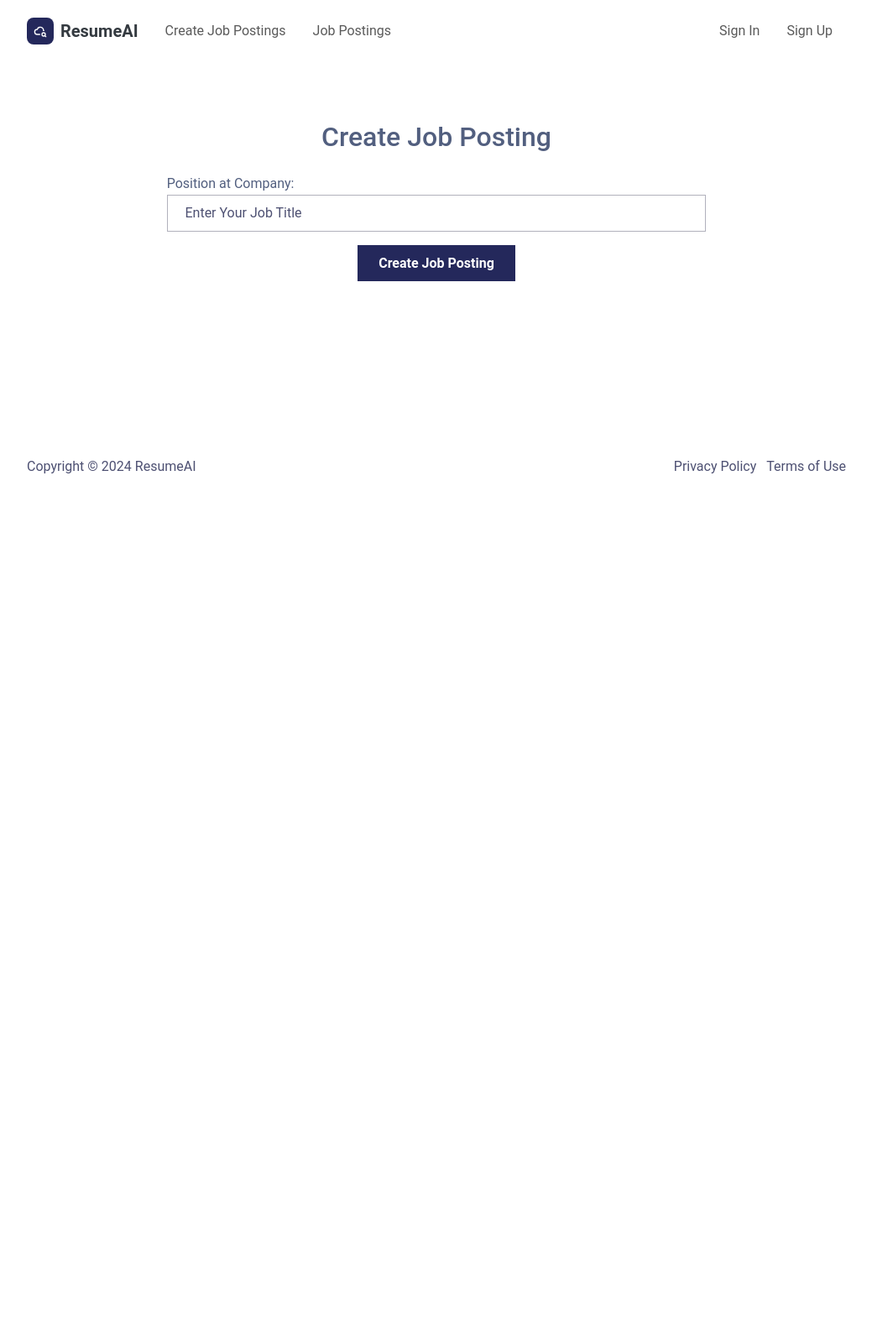
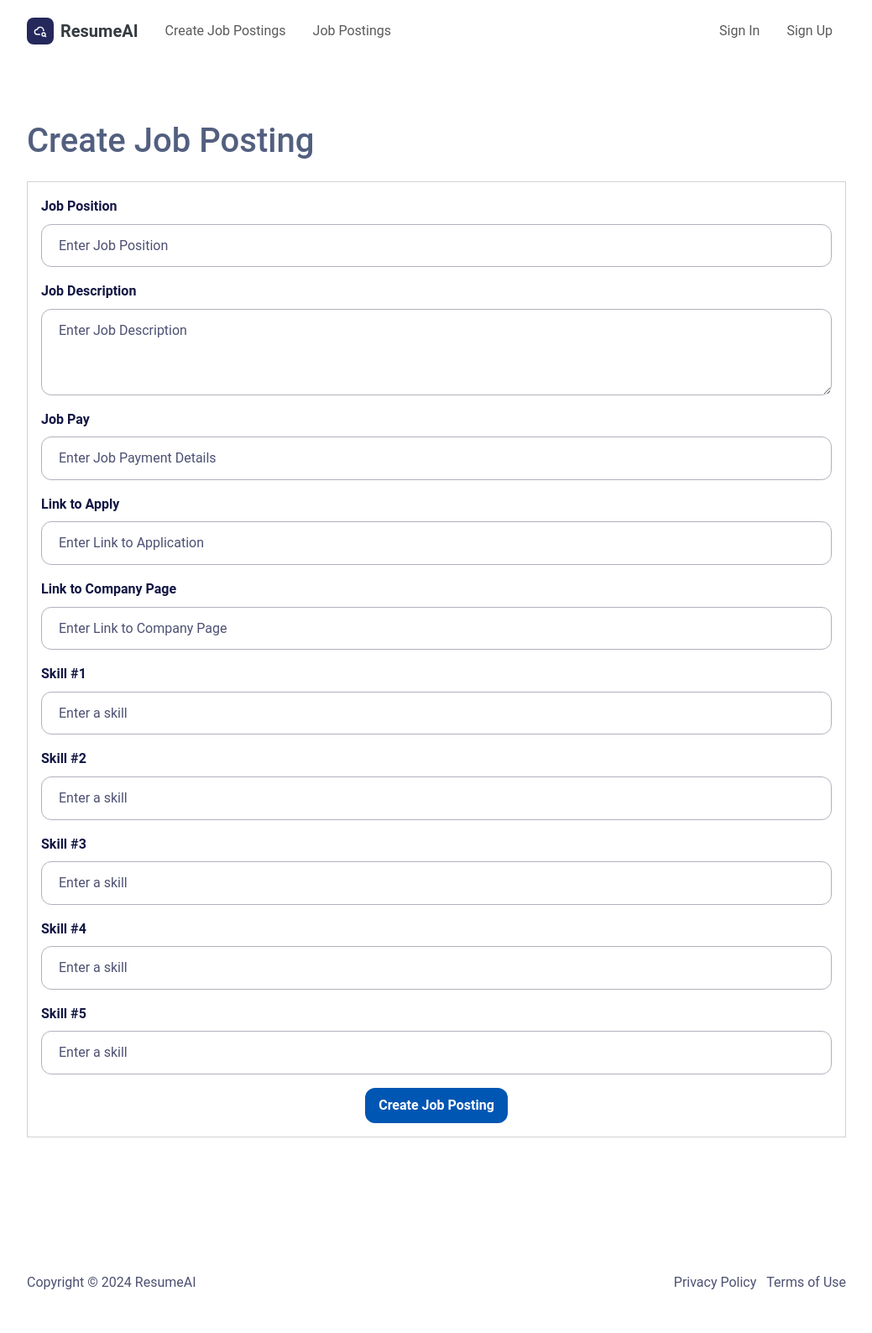
Before and after one commit to Kardee12/ResumeAI, a Django app: template templates/Authorized/Core/Employer/create-job-posting.html in a window 1280 px wide. Shown: the whole page at 84% size, without its empty margins (120-1159 px from the left). Before the commit the page ends 564 px from the top, so only its background shows below. Run offline with Django 5.2, Linux system fonts and the light colour scheme; the template is opened without the code that fills it: values that come from a table or form of the project are taken from there, others are empty; some libraries are stand-ins or nearby versions.

Commit message:
Fixed some errors

```diff
--- a/Accounts/views.py
+++ b/Accounts/views.py
@@ -13,7 +13,9 @@ def setup_view(request):
             request.user.has_completed_setup = True
             request.user.save()
             print("REDIRECT")
+            print("request.user.role: ", request.user.role)
             if request.user.role == "job_searcher":
+                print("DONE")
                 return redirect('js_setup_profile')
             else:
                 return redirect('emp_setupProfile')
--- a/Core/EmployerForms.py
+++ b/Core/EmployerForms.py
@@ -1,27 +1,26 @@
 from django import forms
 from profile import Profile
-from .EmployerModel import  Job, ResumeSkills, EmployerProfile
+from .EmployerModel import  Job, JobSkills, EmployerProfile
 
 class JobForm(forms.Form):
-    position = forms.CharField(label = 'Job Position', max_length= 200, widget=forms.TextInput(attrs={'class': 'form-control', 'placeholder': 'Enter Job Position'}))
-    description = forms.CharField(label = 'Job Description', widget=forms.Textarea(attrs={'class':'form-control', 'rows' : '3'}))
-    pay = forms.CharField(label='Job Pay', max_length=100, widget=forms.TextInput(attrs={'class': 'form-control', 'placeholder':'Enter Job Payment Details'}))
-    link_to_apply = forms.URLField(label='Link to Apply', max_length=200, required=False, widget=forms.URLInput(attrs={'class':'form-control', 'placeholder': 'Enter Link to Application'}))
-    link_to_company = forms.URLField(label='Link to Company', max_length=200,required=False, widget=forms.URLInput(attrs={'class':'form-control', 'placeholder' : 'Enter Link to Company Page'}))
-    company_image = forms.ImageField(label = "Company Image", required=False, help_text="Optional Image for the Company")
-
-    skills_used = forms.MultipleChoiceField(
-        choices=[],
-        widget=forms.CheckboxSelectMultiple(),
-        required=False
-    )
-
-    # # used radio select so that they can view the job searcher profile
-    # list_of_applicants = forms.RadioSelect(
-    #     choices = [],
-    #     widget=forms.RadioSelect(),
-    #     required=False
-    # )
+    position = forms.CharField(label='Job Position', max_length=200, widget=forms.TextInput(attrs={'class': 'form-control', 'placeholder': 'Enter Job Position'}))
+    description = forms.CharField(label='Job Description', widget=forms.Textarea(attrs={'class': 'form-control', 'rows': '3'}))
+    pay = forms.CharField(label='Job Pay', max_length=100, widget=forms.TextInput(attrs={'class': 'form-control', 'placeholder': 'Enter Job Payment Details'}))
+    link_to_apply = forms.URLField(label='Link to Apply', max_length=200, required=False, widget=forms.URLInput(attrs={'class': 'form-control', 'placeholder': 'Enter Link to Application'}))
+    link_to_company = forms.URLField(label='Link to Company', max_length=200, required=False, widget=forms.URLInput(attrs={'class': 'form-control', 'placeholder': 'Enter Link to Company Page'}))
+    company_image = forms.ImageField(label="Company Image", required=False, help_text="Optional Image for the Company")
+    skill_1 = forms.ModelChoiceField(queryset=JobSkills.objects.all(), required=False, widget=forms.Select(attrs={'class': 'form-control'}))
+    skill_2 = forms.ModelChoiceField(queryset=JobSkills.objects.all(), required=False, widget=forms.Select(attrs={'class': 'form-control'}))
+    skill_3 = forms.ModelChoiceField(queryset=JobSkills.objects.all(), required=False, widget=forms.Select(attrs={'class': 'form-control'}))
+    skill_4 = forms.ModelChoiceField(queryset=JobSkills.objects.all(), required=False, widget=forms.Select(attrs={'class': 'form-control'}))
+    skill_5 = forms.ModelChoiceField(queryset=JobSkills.objects.all(), required=False, widget=forms.Select(attrs={'class': 'form-control'}))
+    def clean_skills_used(self):
+        data = self.cleaned_data['skills_used']
+        skill_ids = [s.strip() for s in data.split(',') if s.strip().isdigit()]
+        skills = list(JobSkills.objects.filter(id__in=skill_ids))
+        if len(skills) != len(skill_ids):
+            raise forms.ValidationError("Some skills could not be found. Please enter valid skill IDs.")
+        return skills
 
 class EmployerProfileForm(forms.Form):
     company_name = forms.CharField(label = 'Company Name',max_length = 255, widget=forms.TextInput(attrs={'class':'form-control', 'placeholder':'Enter Your Company Name'}))
--- a/Core/admin.py
+++ b/Core/admin.py
@@ -1,6 +1,6 @@
 from django.contrib import admin
 from .models import UserProfile, UserResume
-from .EmployerModel import Job, ResumeSkills
+from .EmployerModel import Job, JobSkills
 
 @admin.register(UserProfile)
 class UserProfileAdmin(admin.ModelAdmin):
@@ -15,8 +15,8 @@ class UserResumeAdmin(admin.ModelAdmin):
 class JobAdmin(admin.ModelAdmin):
     list_display = ['position', 'description', 'pay', 'company_image_url','link_to_apply', 'link_to_company']
     search_fields = ['position','description']
-    filter_horizontal = ['skills_used', 'list_of_applicants']
-@admin.register(ResumeSkills)
+    filter_horizontal = ['skills', 'list_of_applicants']
+@admin.register(JobSkills)
 class ResumeSkillsAdmin(admin.ModelAdmin):
     list_display = ['name']
     search_fields = ['name']
--- a/templates/Authorized/Core/Employer/create-job-posting.html
+++ b/templates/Authorized/Core/Employer/create-job-posting.html
@@ -4,41 +4,60 @@
 {% block title %}Create Job Posting - ResumeAI{% endblock %}
 
 {% block content %}
-<div class="container my-5">
-    <div class="row justify-content-center">
-        <div class="col-md-8">
-            <h2 class="text-center mb-4">Create Job Posting</h2>
-            <form method="post" enctype="multipart/form-data">
+<style>
+    .form-control, .btn {
+        border-radius: 0.75rem;
+    }
+    .form-control {
+        padding: 0.75rem 1.25rem;
+    }
+    .btn-primary {
+        background-color: #0056b3;
+        border: none;
+        padding: 0.5rem 1rem;
+    }
+    .btn-primary:hover {
+        background-color: #004085;
+    }
+    label {
+        font-weight: 600;
+    }
+</style>
+<div class="container mt-5">
+    <h1 class="mb-4">Create Job Posting</h1>
+    <div class="card">
+        <div class="card-body">
+            <form method="post" enctype="multipart/form-data" novalidate>
                 {% csrf_token %}
                 <div class="mb-3">
-                    {{ form.position.label_tag }}
-                    {{ form.position }}
+                    <label for="position" class="form-label">Job Position</label>
+                    <input type="text" class="form-control" id="position" name="position" placeholder="Enter Job Position" required>
+                    <div class="invalid-feedback">Please enter a job position.</div>
                 </div>
                 <div class="mb-3">
-                    {{ form.description.label_tag }}
-                    {{ form.description }}
+                    <label for="description" class="form-label">Job Description</label>
+                    <textarea class="form-control" id="description" name="description" rows="3" placeholder="Enter Job Description" required></textarea>
+                    <div class="invalid-feedback">Please enter a job description.</div>
                 </div>
                 <div class="mb-3">
-                    {{ form.pay.label_tag }}
-                    {{ form.pay }}
+                    <label for="pay" class="form-label">Job Pay</label>
+                    <input type="text" class="form-control" id="pay" name="pay" placeholder="Enter Job Payment Details" required>
+                    <div class="invalid-feedback">Please enter job payment details.</div>
                 </div>
                 <div class="mb-3">
-                    {{ form.link_to_apply.label_tag }}
-                    {{ form.link_to_apply }}
+                    <label for="link_to_apply" class="form-label">Link to Apply</label>
+                    <input type="url" class="form-control" id="link_to_apply" name="link_to_apply" placeholder="Enter Link to Application">
                 </div>
                 <div class="mb-3">
-                    {{ form.link_to_company.label_tag }}
-                    {{ form.link_to_company }}
+                    <label for="link_to_company" class="form-label">Link to Company Page</label>
+                    <input type="url" class="form-control" id="link_to_company" name="link_to_company" placeholder="Enter Link to Company Page">
                 </div>
+                {% for i in "12345" %}
                 <div class="mb-3">
-                    {{ form.company_image.label_tag }}
-                    {{ form.company_image }}
-                    <small class="form-text text-muted">{{ form.company_image.help_text }}</small>
+                    <label for="skill_{{ forloop.counter }}" class="form-label">Skill #{{ forloop.counter }}</label>
+                    <input type="text" class="form-control" id="skill_{{ forloop.counter }}" name="skill_{{ forloop.counter }}" placeholder="Enter a skill">
                 </div>
-                <div class="mb-3">
-                    {{ form.skills_used.label_tag }}
-                    {{ form.skills_used }}
-                </div>
+                {% endfor %}
                 <div class="text-center">
                     <button type="submit" class="btn btn-primary">Create Job Posting</button>
                 </div>
@@ -47,9 +66,3 @@
     </div>
 </div>
 {% endblock %}
-
-{% block extra_scripts %}
-<script>
-    // Add any additional JavaScript code here if needed
-</script>
-{% endblock %}
--- a/templates/Authorized/Core/Employer/employer_dashboard.html
+++ b/templates/Authorized/Core/Employer/employer_dashboard.html
@@ -34,7 +34,7 @@
                         {% for job, applicants in jobs_with_applicants %}
                         <li class="list-group-item d-flex justify-content-between align-items-center">
                             {{ job.position }}
-                            <a href="{% url 'job_detail' job.job_uuid %}" class="btn btn-primary btn-sm">View</a>
+{#                            <a href="{% url 'job_detail' job.job_uuid %}" class="btn btn-primary btn-sm">View</a>#}
                         </li>
                         {% empty %}
                         <li class="list-group-item">No recent job postings.</li>
```
Also changed, not shown: Core/EmployerModel.py (+7 -9 lines), Core/EmployerViews.py (+21 -25 lines), ResumeAI/Generic/generic_decoraters.py (+18 -8 lines).
